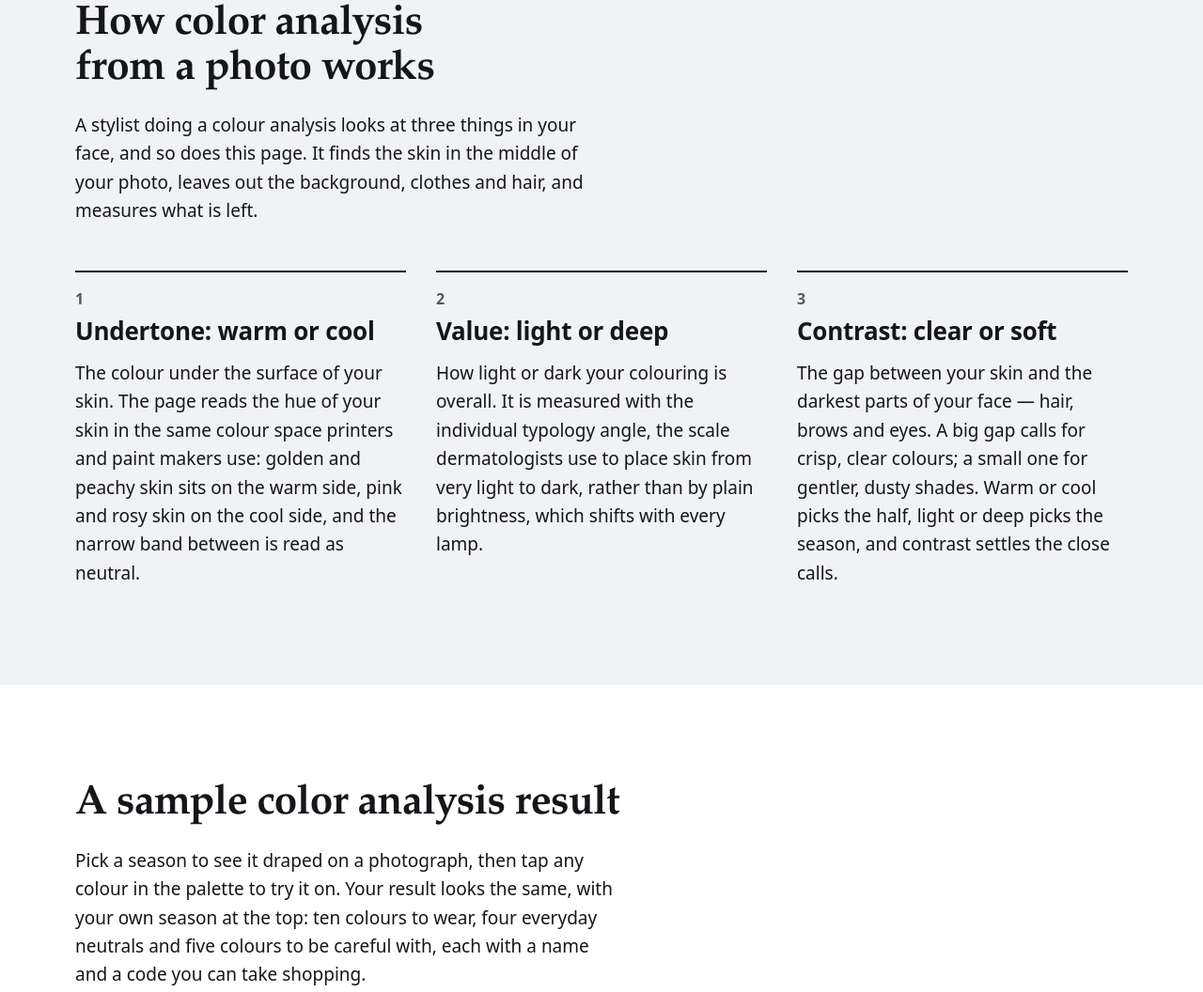
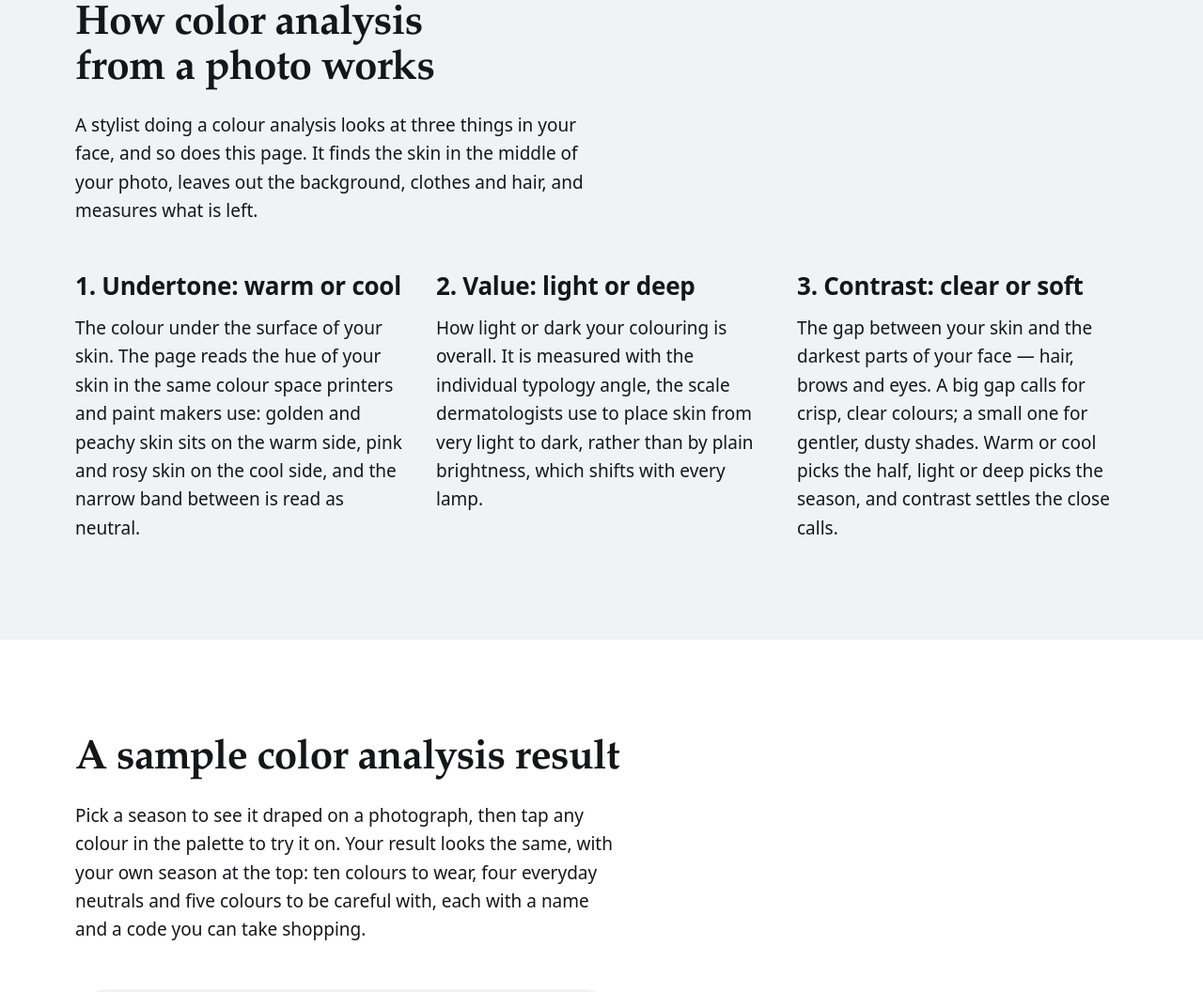
Before and after one commit to Dawidekk523/colormatch, an Astro site: page / in a window 1280 px wide. Shown: the part 901-1957 px from the top of the page at 94% size. Built offline with nearby package versions, Linux system fonts and the light colour scheme; Astro itself is replaced by a stand-in of ours.

Commit message:
Number the steps inline in their headings instead of a rule and an eyebrow digit
Co-Authored-By: Claude Opus 5.5 <noreply@anthropic.com>

```diff
--- a/src/styles/app.css
+++ b/src/styles/app.css
@@ -1047,27 +1047,6 @@
 
 .steps li {
   counter-increment: step;
-  padding-top: var(--space-3);
-  position: relative;
-}
-
-/* A short mark, not a rule. In one column a full-width hairline above every
-   step reads as a divider between sections rather than as the top of a step —
-   it only earns its width once the steps sit side by side. */
-.steps li::before {
-  content: '';
-  position: absolute;
-  top: 0;
-  left: 0;
-  width: 2rem;
-  height: 2px;
-  background: var(--ink);
-}
-
-@media (min-width: 48rem) {
-  .steps li::before {
-    width: 100%;
-  }
 }
 
 .steps h3 {
@@ -1075,13 +1054,8 @@
 }
 
 .steps h3::before {
-  content: counter(step);
-  display: block;
-  margin-bottom: var(--space-1);
-  font-size: var(--step--1);
-  font-weight: 600;
+  content: counter(step) '. ';
   font-variant-numeric: tabular-nums;
-  color: var(--ink-soft);
 }
 
 .steps p {
```
